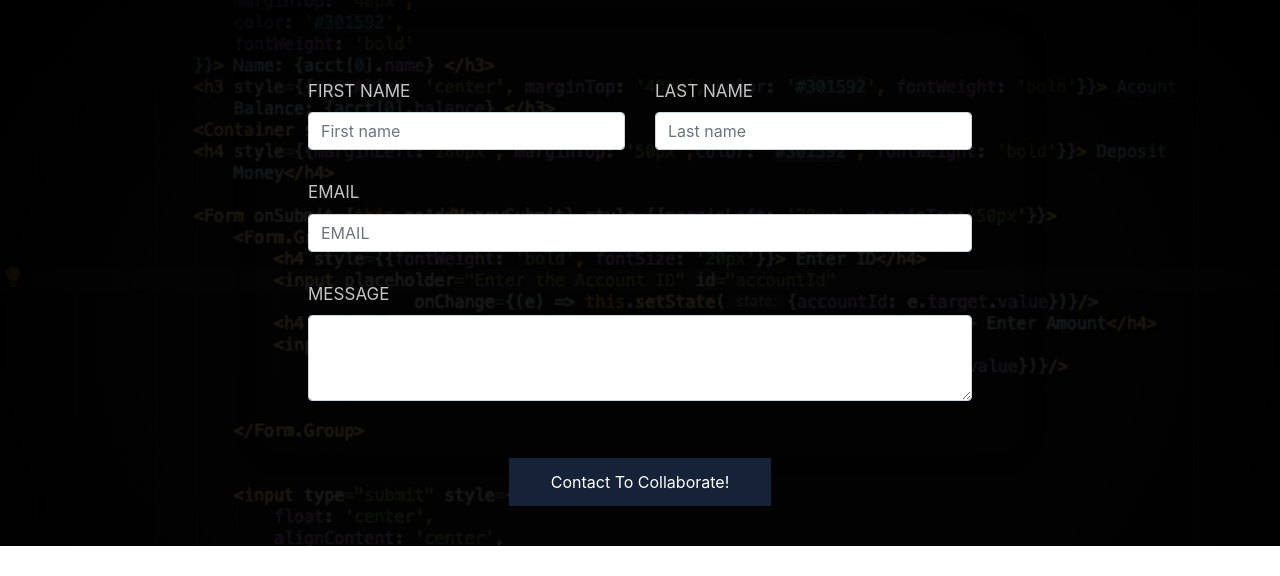
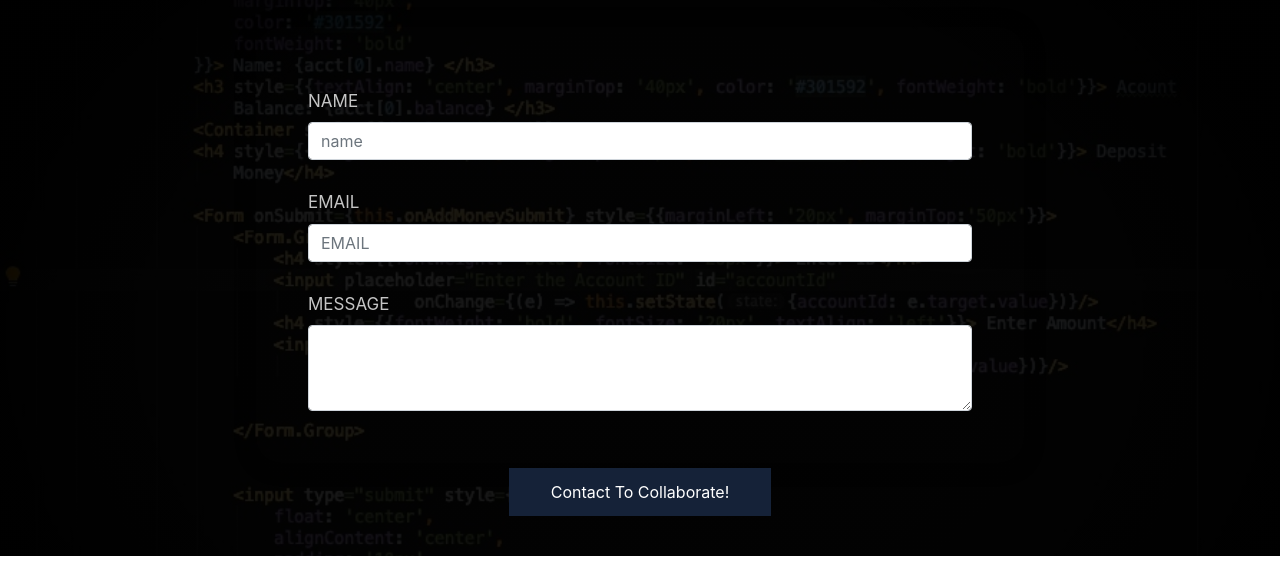
Before and after one commit to ak2254/portfolio-anjali, a plain HTML site: page index.html in a window 1280 px wide. Shown: the part 2265-2841 px from the top of the page. Drawn offline with nearby package versions, Linux system fonts and the light colour scheme.

Commit message:
progress

```diff
--- a/index.html
+++ b/index.html
@@ -189,21 +189,14 @@ margin-top: 30px;
         </header>
 
         <form>
-            <div class="form" style="padding: 2rem 2rem;   box-shadow: 0 2px 20px rgba(0,0,0, 0.4); border-radius: 25px; background:  transparent;  margin-left: 20%; margin-right: 20% ">
+            <div class="form" style=" padding: 2rem 2rem; box-shadow: 0 2px 20px rgba(0,0,0, 0.4); border-radius: 25px; background:  transparent;  margin-left: 20%; margin-right: 20% ">
                 <div style="margin:20px;">
-                    <div class="row" >
 
+                    <div class="row" style="margin-top: 30px;">
                         <div class="col">
-                            <label class="forexampleInputPassword1" style="text-align: left !important; font-size: 17px; color: #c5c5c5; ">FIRST NAME</label>
-
-                            <input type="text" class="form-control" placeholder="First name">
+                            <label class="forexampleInputPassword1" style="font-size: 17px; color: #c5c5c5;"> NAME</label>
+                            <input type="text" class="form-control" placeholder="name">
                         </div>
-                        <div class="col">
-                            <label class="forexampleInputPassword1" style="font-size: 17px; color: #c5c5c5;">LAST NAME</label>
-                            <input type="text" class="form-control" placeholder="Last name">
-                        </div>
-
-
                     </div>
                     <div class="form-group" style="margin-top: 30px; font-size: 17px; ">
                         <label  for="exampleFormControlTextarea1" style=" color: #c5c5c5;">EMAIL</label>
--- a/main.css
+++ b/main.css
@@ -294,6 +294,9 @@ footer{
         height: 80%;
 
     }
+    .form{
+        padding: 0 !important;
+    }
 
 }
 @media (max-width: 880px) {
```
